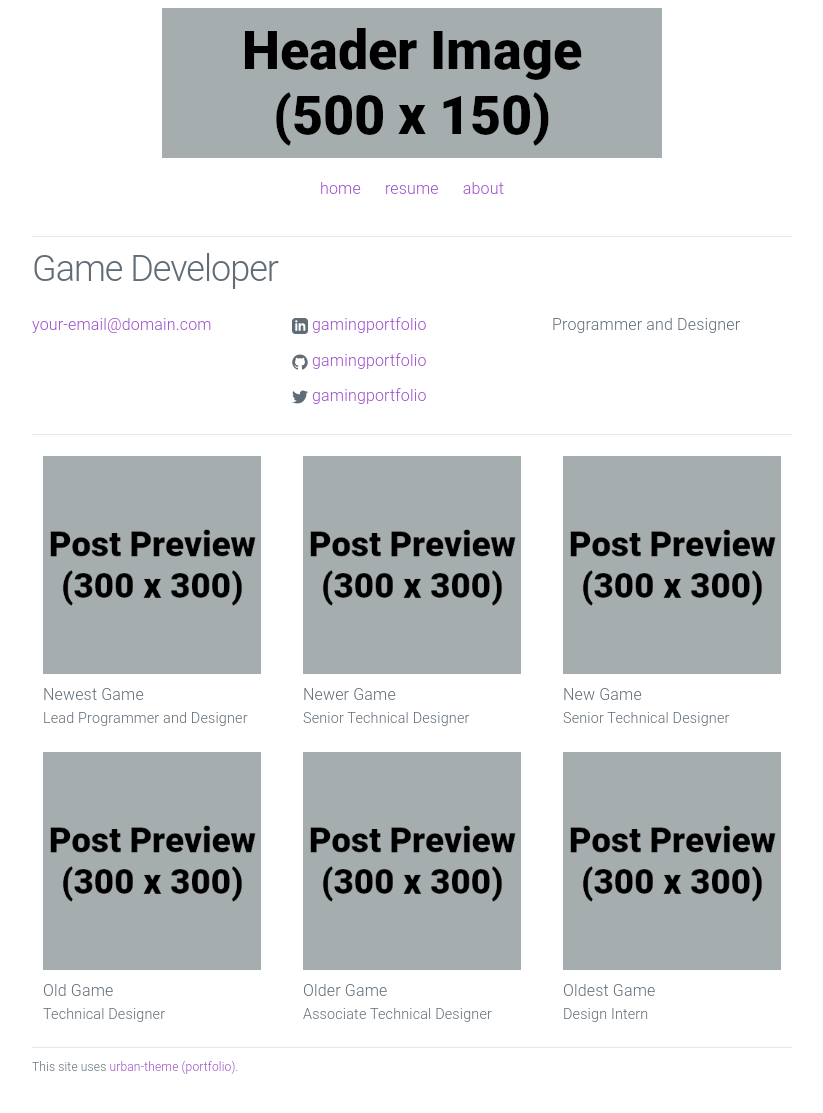
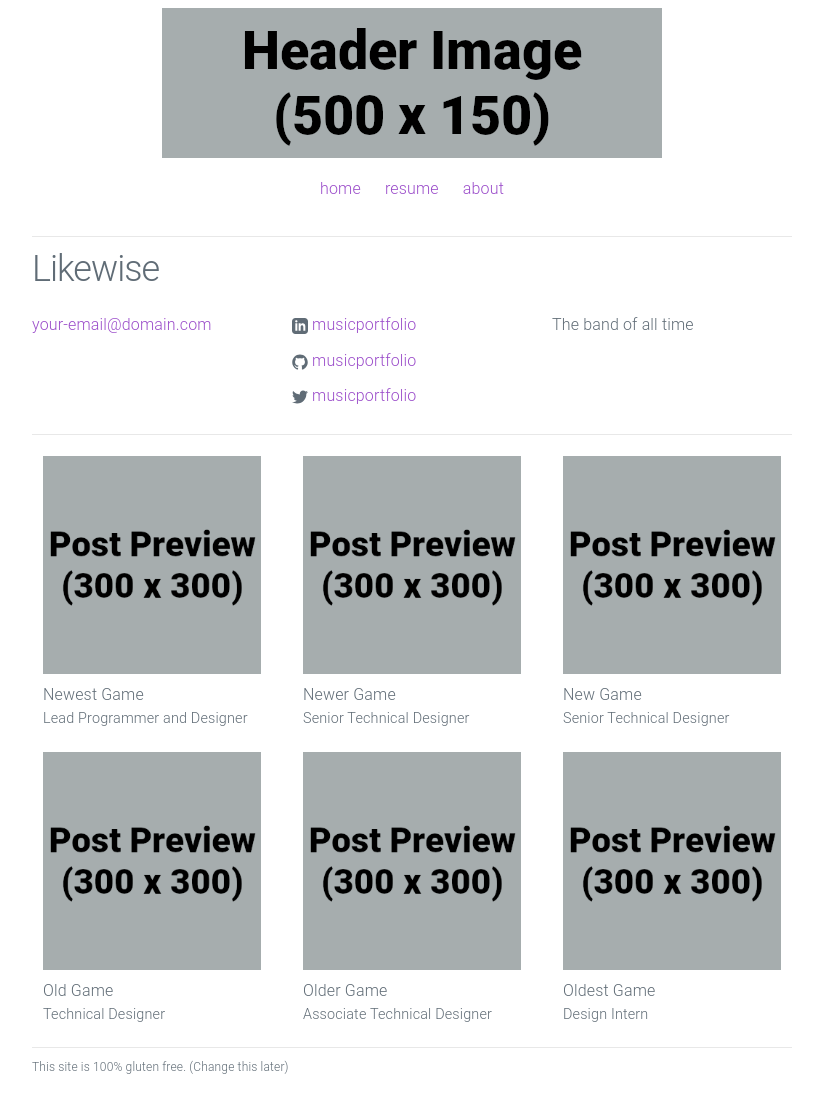
Before and after one commit to Gmon20/likewise.github.io, a Jekyll site: the page built from index.html, in a window 1280 px wide. Shown: the whole page, without its empty margins (228-1051 px from the left). Built offline with Jekyll 4.4.1, drawn with Linux system fonts in a browser that asks for light colours.

Commit message:
Update _config.yml
Added some basic stuff but will need to finish updating later

```diff
--- a/_config.yml
+++ b/_config.yml
@@ -1,13 +1,13 @@
 # Site settings
-title: Game Developer
+title: Likewise
 email: your-email@domain.com
 description: > # keep this and put description below
-  Programmer and Designer
-url: "https://yourdomain.com" # the base hostname & protocol for your site
+  The band of all time
+url: "https://likewise.github.io" # the base hostname & protocol for your site
 linkedin_url: "https://www.linkedin.com/in/gamingportfolio"
-github_username: gamingportfolio
-twitter_username: gamingportfolio
-footer_text: "This site uses <a href='https://github.com/gamingportfolio/urban-theme-portfolio'>urban-theme (portfolio)</a>."
+github_username: musicportfolio
+twitter_username: musicportfolio
+footer_text: "This site is 100% gluten free. (Change this later)"
 
 # Build settings
 markdown: kramdown
```
